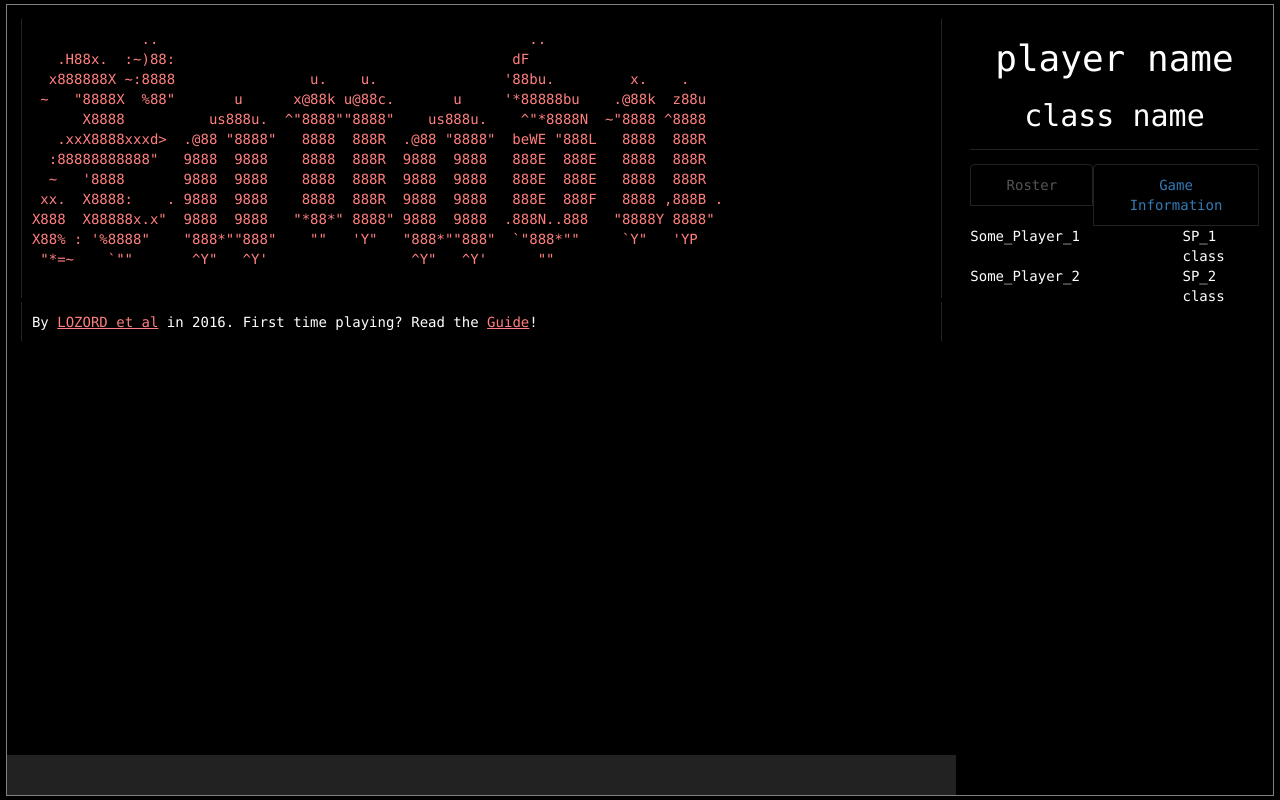
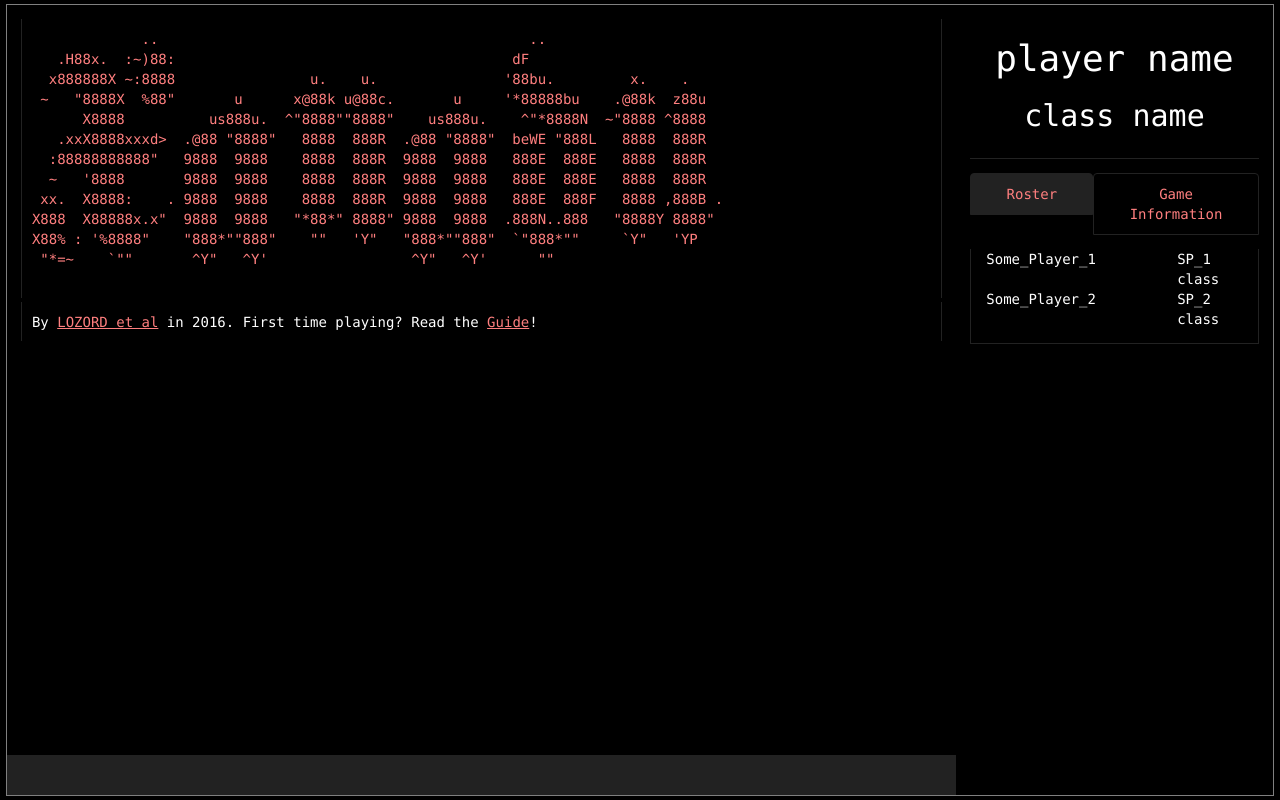
Before and after one commit to LOZORD/xanadu, a website with bundled scripts: page assets/client/index.html in a window 1280 px wide. Built offline with nearby package versions, Linux system fonts and the light colour scheme; a web font is replaced by a local one.

Commit message:
Stylistic changes for tabs and roster support

```diff
--- a/assets/client/index.html
+++ b/assets/client/index.html
@@ -54,11 +54,11 @@ X88% : '%8888"    "888*""888"    ""   'Y"   "888*""888"  `"888*""     `Y"   'YP
           </div>
         </div>
         <div class='col-xs-3 container' id='right-half'>
-          <div class='col-xs-12' id='player-info'>
+          <div id='player-info'>
             <h1 id='player-info-name'>player name</h1>
             <h2 id='player-info-class'>class name</h2>
           </div>
-          <div id='tab-container' class='xcol-xs-12'>
+          <div id='tab-container'>
             <ul id='tab-navs' class='nav nav-tabs nav-justified' role='tablist'>
               <li role='presentation' class='active'>
                 <a href='#roster' aria-controls='roster' role='tab' data-toggle='tab'>
@@ -71,7 +71,7 @@ X88% : '%8888"    "888*""888"    ""   'Y"   "888*""888"  `"888*""     `Y"   'YP
                 </a>
               </li>
             </ul>
-            <div class='tab-content'>
+            <div class='tab-content container-fluid'>
               <div role='tabpanel' class='tab-pane active' id='roster'>
                 <div id='roster-data'>
                   <div class='row'>
--- a/assets/client/styles/main.css
+++ b/assets/client/styles/main.css
@@ -181,15 +181,44 @@ body {
   border-bottom: 1px solid var(--xanadu-near-black);
   padding-bottom: 0.5em;
   margin-bottom: 1em;
+  height: 15vh;
 }
 
 #tab-container #tab-navs {
   border-color: var(--xanadu-near-black);
+  margin-bottom: 1em;
 }
 
 #tab-container #tab-navs li a {
   background-color: var(--xanadu-black);
   border-color: var(--xanadu-near-black);
+  color: var(--xanadu-red);
+}
+
+#tab-container #tab-navs li a:hover {
+  background-color: var(--xanadu-red);
+  color: var(--xanadu-near-black);
+}
+
+#tab-container #tab-navs li.active {
+  border-color: var(--xanadu-red);
+}
+
+#tab-container #tab-navs li.active a {
+  background-color: var(--xanadu-near-black);
+}
+
+#tab-container #tab-navs li.active a:hover {
+  color: var(--xanadu-red);
+}
+
+#tab-container div.tab-content {
+  max-height: 73vh;
+  overflow-y: scroll;
+  border-color: var(--xanadu-near-black);
+  border-style: solid;
+  border-width: 0 1px 1px 1px;
+  padding-bottom: 1em;
 }
 
 #player-map {
```
